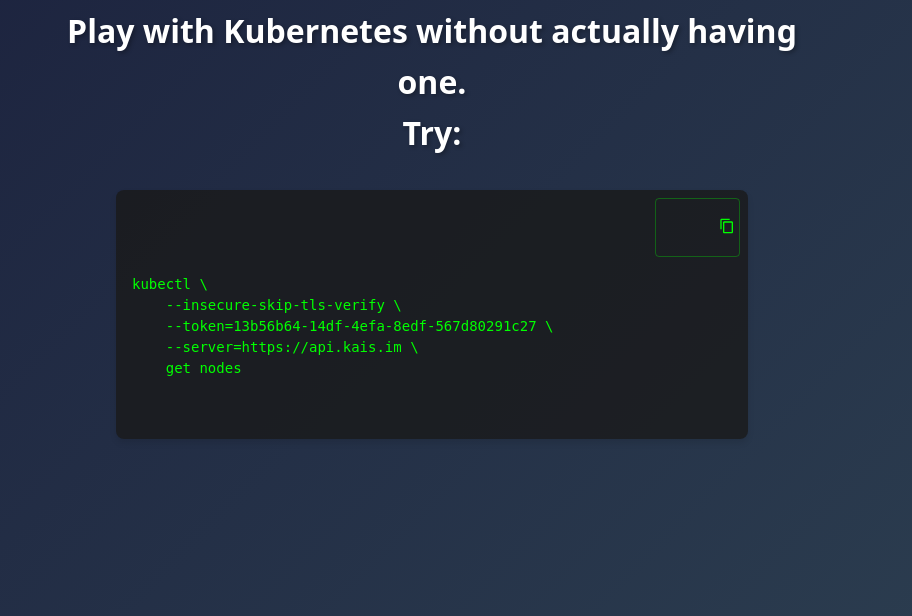
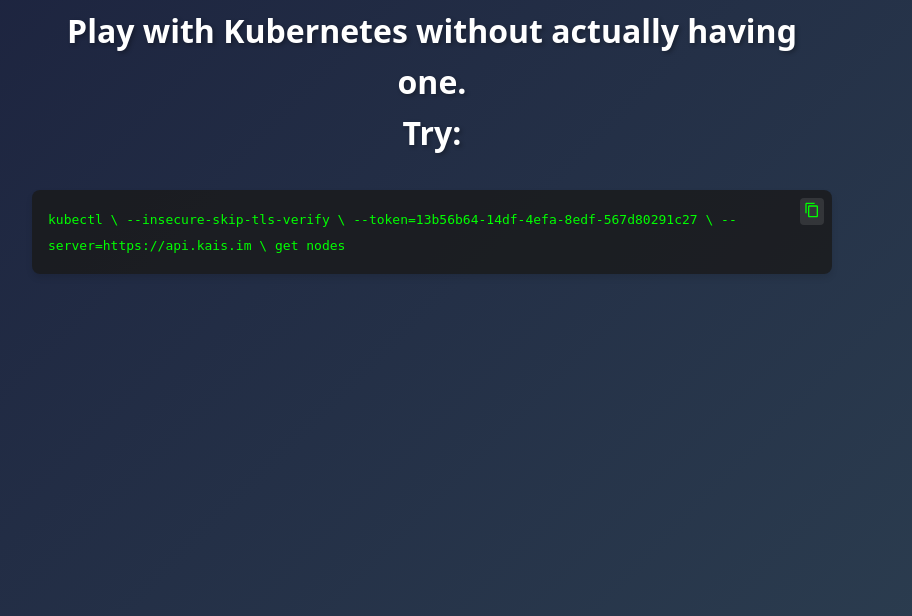
Before and after one commit to spron-in/kaisim, a Flask app: page /web/ in a window 1280 px wide. Shown: the part 184-800 px from the top of the page, without its empty margins (208-1120 px from the left). Run offline with Flask 3, Linux system fonts and the light colour scheme.

Commit message:
Restored to 'a0c4300282a3ee6bcb6f91061cb75cf22c3cc5e2'
Replit-Restored-To: a0c4300282a3ee6bcb6f91061cb75cf22c3cc5e2

```diff
--- a/pyproject.toml
+++ b/pyproject.toml
@@ -13,7 +13,5 @@
     "psycopg2-binary>=2.9.10",
     "pydantic>=2.10.6",
     "python-dotenv>=1.0.1",
-    "requests>=2.32.3",
     "sqlalchemy>=2.0.39",
-    "urllib3>=2.3.0",
 ]
--- a/templates/index.html
+++ b/templates/index.html
@@ -89,30 +89,21 @@
         <style>
             .code-block {
                 position: relative;
-                white-space: pre;
-                font-size: 14px;
-                max-width: 600px;
-                margin: 2rem auto;
-            }
-            .code-block code {
-                display: block;
-                line-height: 1.5;
             }
             .copy-button {
                 position: absolute;
                 top: 8px;
                 right: 8px;
-                background: transparent;
-                border: 1px solid rgba(0, 255, 0, 0.3);
+                background: rgba(255, 255, 255, 0.1);
+                border: none;
                 border-radius: 4px;
                 padding: 4px;
                 cursor: pointer;
                 color: #00ff00;
-                transition: all 0.2s;
+                transition: background 0.2s;
             }
             .copy-button:hover {
-                background: rgba(0, 255, 0, 0.1);
-                border-color: #00ff00;
+                background: rgba(255, 255, 255, 0.2);
             }
         </style>
         <script>
```
Also changed, not shown: 1 other file.
